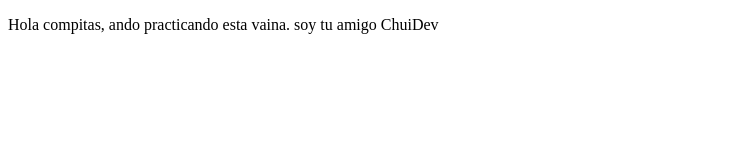
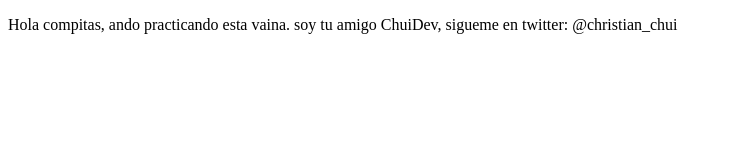
Before and after one commit to ChristianChui/proyectoDemoCursoPrework, a plain HTML site: page index.html in a window 1280 px wide. Shown: the whole page, without its empty margins (0-730 px from the left). Drawn offline with Linux system fonts and the light colour scheme.

Commit message:
cambios agregados, usuario twitter

```diff
--- a/index.html
+++ b/index.html
@@ -8,7 +8,7 @@
 </head>
 <body>
     <p>
-        Hola compitas, ando practicando esta vaina. soy tu amigo ChuiDev
+        Hola compitas, ando practicando esta vaina. soy tu amigo ChuiDev, sigueme en twitter: @christian_chui
     </p>
 </body>
 </html>
```
